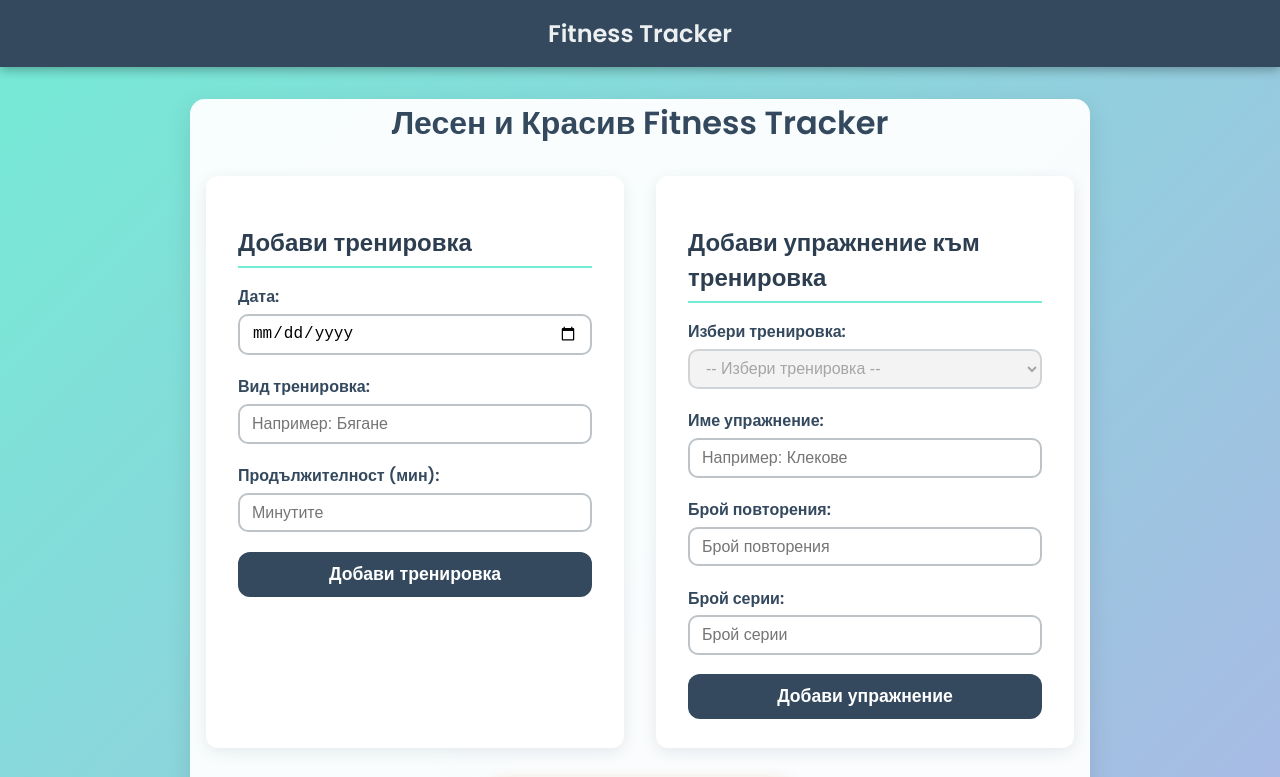
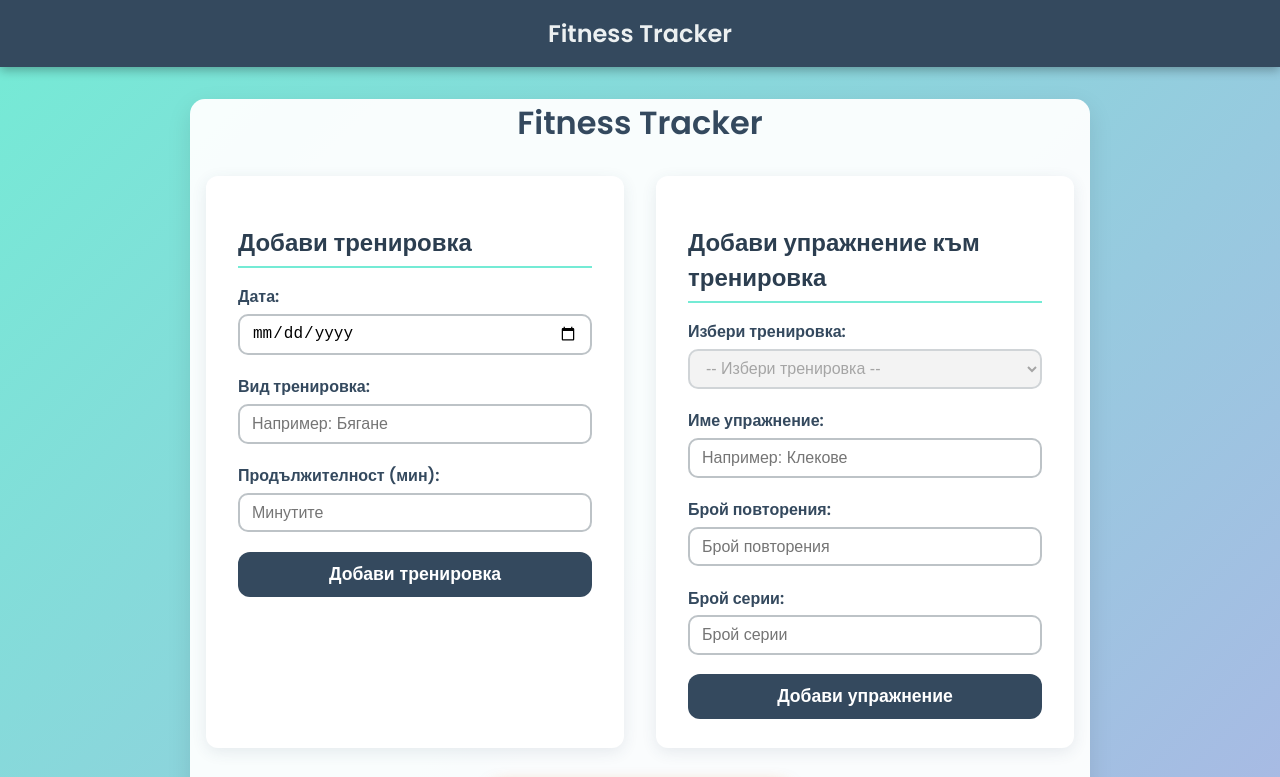
Before and after one commit to yuliyanIT/FitTrack, a website: page index.html in a window 1280 px wide. Shown: the top 777 px of the page. Drawn offline with Linux system fonts and the light colour scheme.

Commit message:
Update title and header text for consistency in Fitness Tracker

```diff
--- a/index.html
+++ b/index.html
@@ -3,7 +3,7 @@
 <head>
 <meta charset="UTF-8" />
 <meta name="viewport" content="width=device-width, initial-scale=1" />
-<title>Fitness Tracker - Лесен и Красив</title>
+<title>Fitness Track</title>
 <style>
   @import url('https://fonts.googleapis.com/css2?family=Poppins:wght@400;600&display=swap');
   * {
@@ -237,7 +237,7 @@
 <nav>Fitness Tracker</nav>
 
 <main>
-  <h1>Лесен и Красив Fitness Tracker</h1>
+  <h1>Fitness Tracker</h1>
 
   <div class="flex">
     <form id="workoutForm">
```
